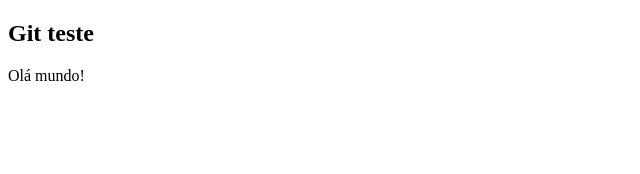
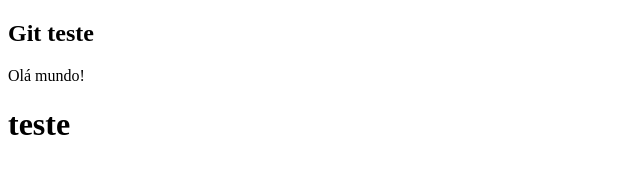
Before and after one commit to eristonDev/git-teste, a plain HTML site: page index.html in a window 1280 px wide. Shown: the whole page, without its empty margins (0-640 px from the left). Drawn offline with Linux system fonts and the light colour scheme.

Commit message:
alteração do index

```diff
--- a/index.html
+++ b/index.html
@@ -8,5 +8,9 @@
 <body>
     <h2>Git teste</h2>
     <span>Olá mundo!</span>
+
+    <div>
+        <h1>teste</h1>
+    </div>
 </body>
 </html>
```
